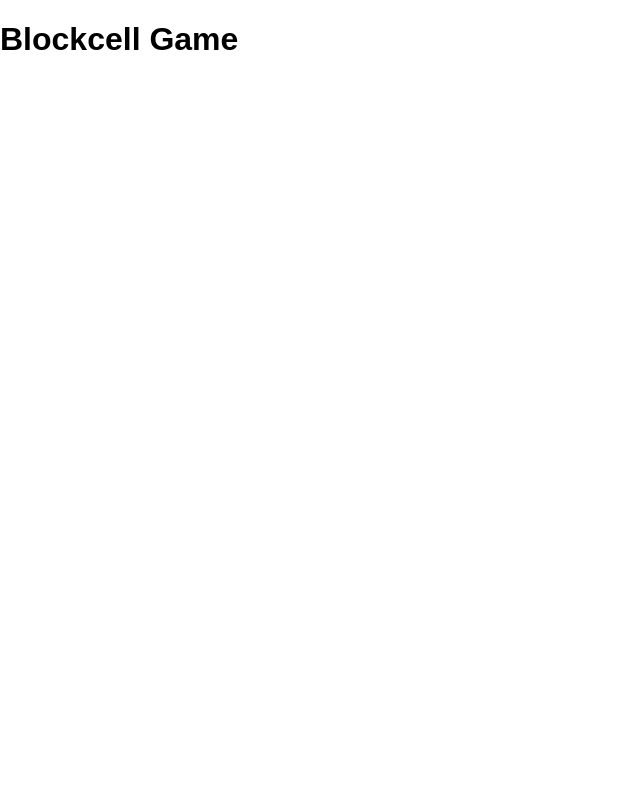
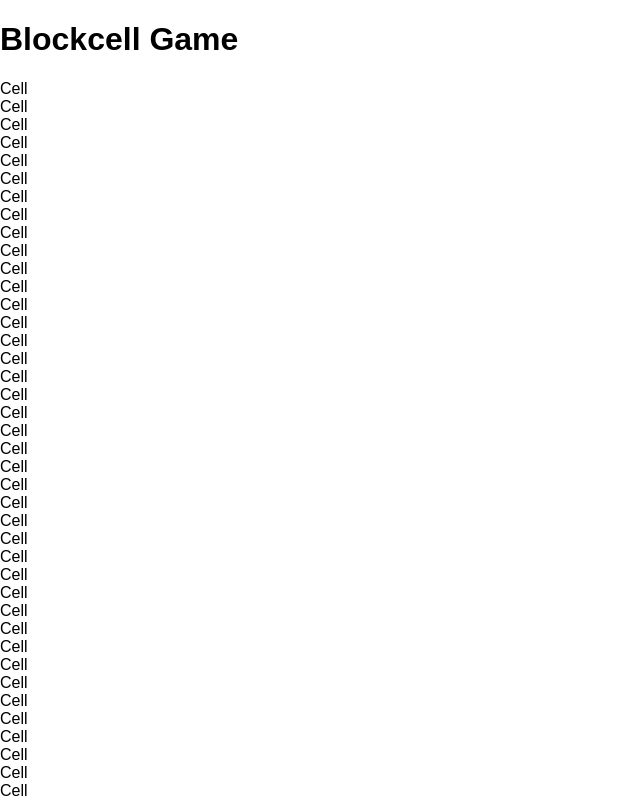
Before and after one commit to a-kud/blockcell, a React (Create React App) app: page / in a window 1280 px wide. Shown: the top 800 px of the page, without its empty margins (0-640 px from the left). Built offline with nearby package versions, Linux system fonts and the light colour scheme.

Commit message:
Render cells frame

```diff
--- a/src/components/Cell.js
+++ b/src/components/Cell.js
@@ -1,14 +1,21 @@
 import React, { Component } from 'react'
 
 class Cell extends Component {
-  renderCellByCoordinates = (coordinatePair) => (
-    <div key={coordinatePair}>
-      {/* to be implemented */}
-    </div>
+  renderCellByCoordinates = coordinates => (
+    Object.keys(coordinates).map(coordinatePair =>
+      (
+        <div
+          key={coordinatePair}
+          className={`cell ${coordinatePair.type}`}
+        >
+          Cell
+        </div>
+      )
+    )
   )
 
   render () {
-   return this.renderCellByCoordinates(this.props.coordinatePair)
+   return this.renderCellByCoordinates(this.props.cellsByCoordinates)
   }
 
 }
--- a/src/containers/Dungeon.js
+++ b/src/containers/Dungeon.js
@@ -2,18 +2,21 @@ import React, { Component } from 'react'
 import { connect } from 'react-redux'
 
 import Cell from '../components/Cell'
+import * as gridSelectors from '../store/grid/reducer'
 import './Dungeon.css'
 
 class Dungeon extends Component {
   render () {
     return (
       <div className='dungeon-grid'>
-        <Cell />
+        <Cell cellsByCoordinates={this.props.cellsByCoordinates}/>
       </div>
     )
   }
 }
 
-const mapStateToProps = state => ({})
+const mapStateToProps = state => ({
+  cellsByCoordinates: gridSelectors.getCellsByCoordinates(state)
+})
 
 export default connect(mapStateToProps)(Dungeon)
```
